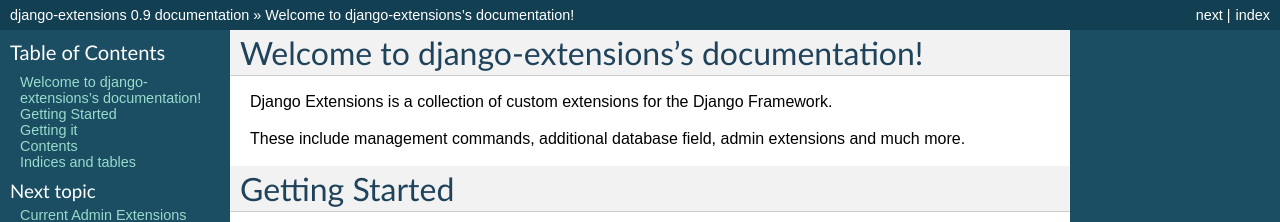
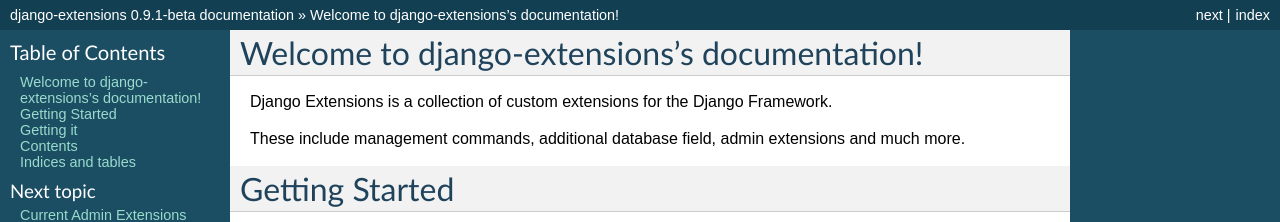
Before and after one commit to MustafaFiser/django-extensions, a Sphinx documentation site: the page built from docs/index.rst, in a window 1280 px wide and 900 px high. Shown: the top 222 px of the window. Built offline with Sphinx 7.4.7, drawn with Linux system fonts in a browser that asks for light colours; some of the changed text lies outside the part shown.

Commit message:
bumped version number

```diff
--- a/django_extensions/__init__.py
+++ b/django_extensions/__init__.py
@@ -1,5 +1,5 @@
 
-VERSION = (0, 9)
+VERSION = (0, 9, 1, 'beta')
 
 # Dynamically calculate the version based on VERSION tuple
 if len(VERSION) > 2 and VERSION[2] is not None:
--- a/docs/conf.py
+++ b/docs/conf.py
@@ -47,7 +47,7 @@ copyright = u'Copyright (C) 2008, 2009, 2010, 2011, 2012 Michael Trier, Bas van
 # The short X.Y version.
 version = '0.9'
 # The full version, including alpha/beta/rc tags.
-release = '0.9'
+release = '0.9.1-beta'
 
 # The language for content autogenerated by Sphinx. Refer to documentation
 # for a list of supported languages.
```
